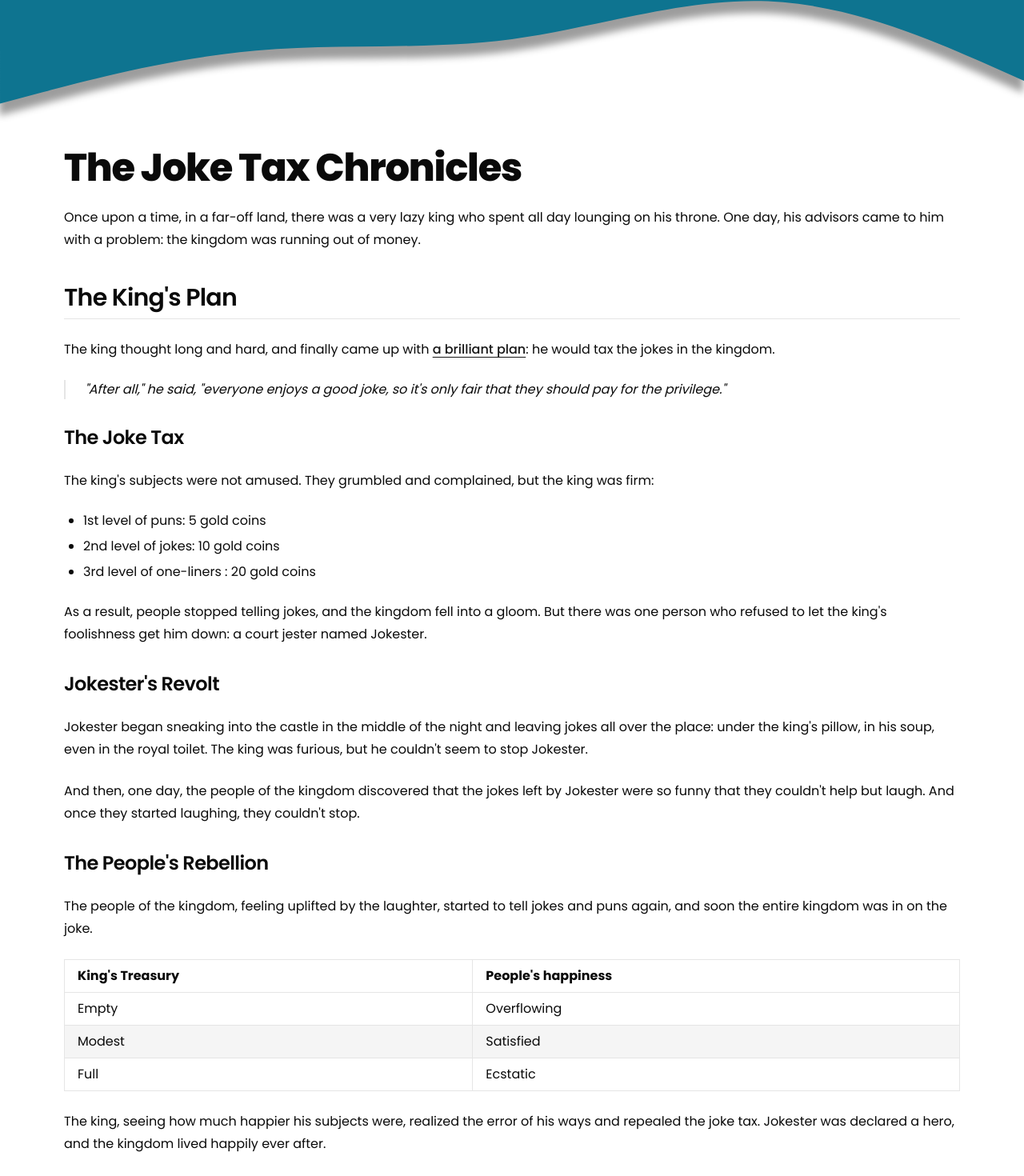
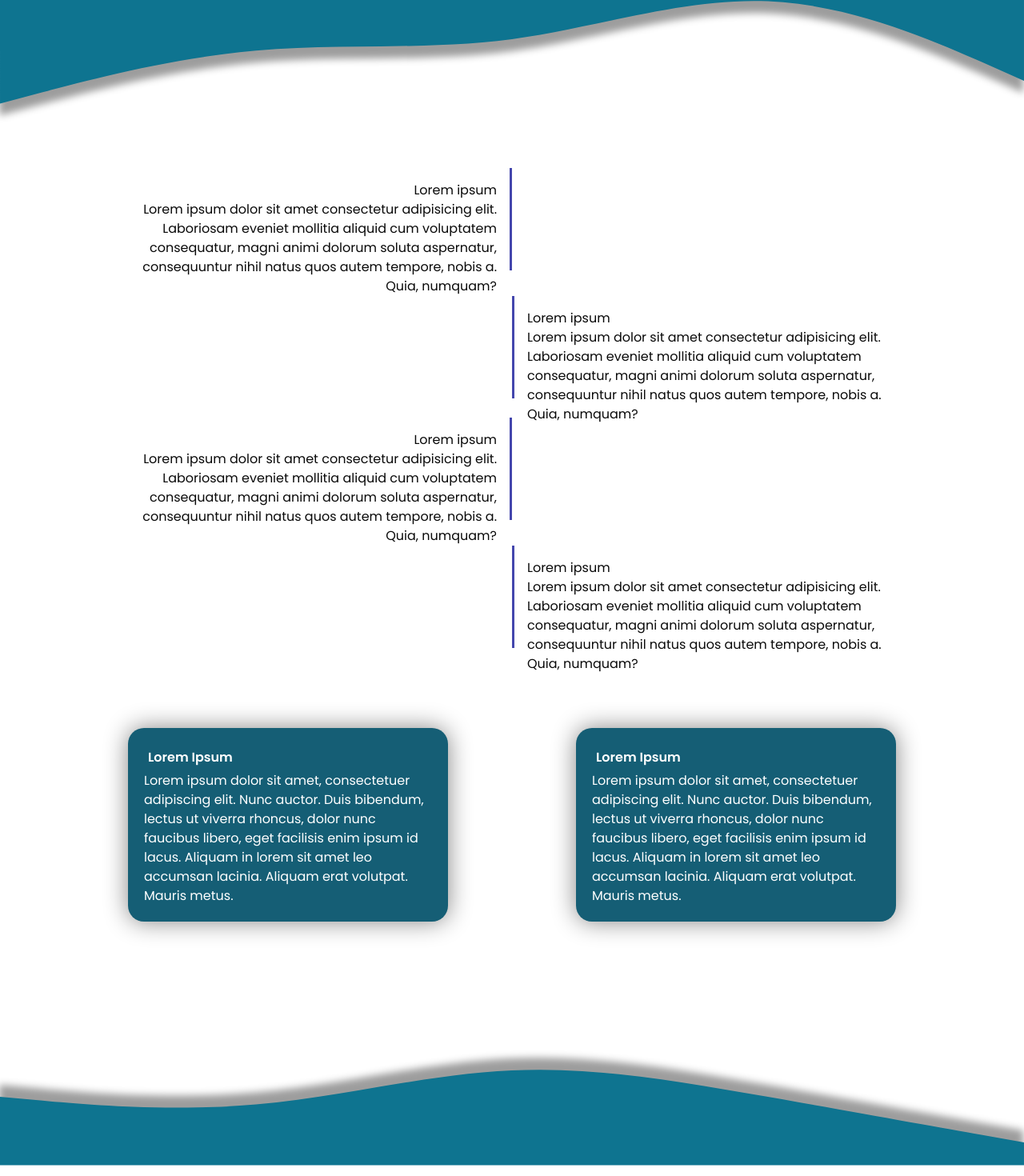
Before and after one commit to L3onardoCZ/pvd-project, a Next.js app: page / in a window 1280 px wide. Shown: the part 650-2120 px from the top of the page at 80% size. Built offline with nearby package versions, Linux system fonts and the light colour scheme.

Commit message:
4 texty animace

```diff
--- a/package.json
+++ b/package.json
@@ -22,6 +22,7 @@
     "next-themes": "^0.3.0",
     "react": "^18",
     "react-dom": "^18",
+    "react-intersection-observer": "^9.8.2",
     "tailwind-merge": "^2.3.0",
     "tailwindcss-animate": "^1.0.7"
   },
--- a/src/components/Typography.tsx
+++ b/src/components/Typography.tsx
@@ -1,125 +1,98 @@
+"use client"
 
+import React, { useState } from "react";
+import "./textLeftRight.css";
+import { useInView } from "react-intersection-observer";
 import { motion } from "framer-motion";
 
+export default function Typography() {
+  const [ref1, inView1] = useInView({
+    triggerOnce: true,
+    threshold: 1,
+  });
+  const [ref2, inView2] = useInView({
+    triggerOnce: true,
+    threshold: 1,
+  });
+  const [ref3, inView3] = useInView({
+    triggerOnce: true,
+    threshold: 1,
+  });
+  const [ref4, inView4] = useInView({
+    triggerOnce: true,
+    threshold: 1,
+  });
 
-export default function Typography(){
-    return(
-
-        <div className="px-20">
-
-            <h1 className="scroll-m-20 text-4xl font-extrabold tracking-tight lg:text-5xl">
-            The Joke Tax Chronicles
-            </h1>
-            <p className="leading-7 [&:not(:first-child)]:mt-6">
-            Once upon a time, in a far-off land, there was a very lazy king who
-            spent all day lounging on his throne. One day, his advisors came to him
-            with a problem: the kingdom was running out of money.
+  return (
+    <>
+      <div className="flex w-full justify-center mt-6">
+        <div className="flex max-w-[1000px]">
+          <motion.div
+            ref={ref1}
+            initial={{ x: -100, opacity: 0 }}
+            animate={{ x: inView1 ? 0 : -100, opacity: inView1 ? 1 : 0 }}
+            transition={{ type: "spring", stiffness: 120, duration: 0.5 }}
+            className="textLeft h-32 text-right p-4"
+          >
+            <h3>Lorem ipsum</h3>
+            <p>
+              Lorem ipsum dolor sit amet consectetur adipisicing elit.
+              Laboriosam eveniet mollitia aliquid cum voluptatem consequatur,
+              magni animi dolorum soluta aspernatur, consequuntur nihil natus
+              quos autem tempore, nobis a. Quia, numquam?
             </p>
-            <h2 className="mt-10 scroll-m-20 border-b pb-2 text-3xl font-semibold tracking-tight transition-colors first:mt-0">
-            The King's Plan
-            </h2>
-            <p className="leading-7 [&:not(:first-child)]:mt-6">
-            The king thought long and hard, and finally came up with{" "}
-            <a
-                href="#"
-                className="font-medium text-primary underline underline-offset-4"
-            >
-                a brilliant plan
-            </a>
-            : he would tax the jokes in the kingdom.
+          </motion.div>
+          <motion.div
+            ref={ref2}
+            initial={{ x: -100, opacity: 0 }}
+            animate={{ x: inView2 ? 0 : -100, opacity: inView2 ? 1 : 0 }}
+            transition={{ type: "spring", stiffness: 120, duration: 0.5 }}
+            className="textRight mt-40 h-32 p-4"
+          >
+            <h3>Lorem ipsum</h3>
+            <p>
+              Lorem ipsum dolor sit amet consectetur adipisicing elit.
+              Laboriosam eveniet mollitia aliquid cum voluptatem consequatur,
+              magni animi dolorum soluta aspernatur, consequuntur nihil natus
+              quos autem tempore, nobis a. Quia, numquam?
             </p>
-            <blockquote className="mt-6 border-l-2 pl-6 italic">
-            "After all," he said, "everyone enjoys a good joke, so it's only fair
-            that they should pay for the privilege."
-            </blockquote>
-            <h3 className="mt-8 scroll-m-20 text-2xl font-semibold tracking-tight">
-            The Joke Tax
-            </h3>
-            <p className="leading-7 [&:not(:first-child)]:mt-6">
-            The king's subjects were not amused. They grumbled and complained, but
-            the king was firm:
+          </motion.div>
+        </div>
+      </div>
+      <div className="flex w-full justify-center mt-6">
+        <div className="flex max-w-[1000px]">
+          <motion.div
+            ref={ref3}
+            initial={{ x: -100, opacity: 0 }}
+            animate={{ x: inView3 ? 0 : -100, opacity: inView3 ? 1 : 0 }}
+            transition={{ type: "spring", stiffness: 120, duration: 0.5 }}
+            className="textLeft h-32 text-right p-4"
+          >
+            <h3>Lorem ipsum</h3>
+            <p>
+              Lorem ipsum dolor sit amet consectetur adipisicing elit.
+              Laboriosam eveniet mollitia aliquid cum voluptatem consequatur,
+              magni animi dolorum soluta aspernatur, consequuntur nihil natus
+              quos autem tempore, nobis a. Quia, numquam?
             </p>
-            <ul className="my-6 ml-6 list-disc [&>li]:mt-2">
-            <li>1st level of puns: 5 gold coins</li>
-            <li>2nd level of jokes: 10 gold coins</li>
-            <li>3rd level of one-liners : 20 gold coins</li>
-            </ul>
-            <p className="leading-7 [&:not(:first-child)]:mt-6">
-            As a result, people stopped telling jokes, and the kingdom fell into a
-            gloom. But there was one person who refused to let the king's
-            foolishness get him down: a court jester named Jokester.
+          </motion.div>
+          <motion.div
+            ref={ref4}
+            initial={{ x: -100, opacity: 0 }}
+            animate={{ x: inView4 ? 0 : -100, opacity: inView4 ? 1 : 0 }}
+            transition={{ type: "spring", stiffness: 120, duration: 0.5 }}
+            className="textRight mt-40 h-32 p-4"
+          >
+            <h3>Lorem ipsum</h3>
+            <p>
+              Lorem ipsum dolor sit amet consectetur adipisicing elit.
+              Laboriosam eveniet mollitia aliquid cum voluptatem consequatur,
+              magni animi dolorum soluta aspernatur, consequuntur nihil natus
+              quos autem tempore, nobis a. Quia, numquam?
             </p>
-            <h3 className="mt-8 scroll-m-20 text-2xl font-semibold tracking-tight">
-            Jokester's Revolt
-            </h3>
-            <p className="leading-7 [&:not(:first-child)]:mt-6">
-            Jokester began sneaking into the castle in the middle of the night and
-            leaving jokes all over the place: under the king's pillow, in his soup,
-            even in the royal toilet. The king was furious, but he couldn't seem to
-            stop Jokester.
-            </p>
-            <p className="leading-7 [&:not(:first-child)]:mt-6">
-            And then, one day, the people of the kingdom discovered that the jokes
-            left by Jokester were so funny that they couldn't help but laugh. And
-            once they started laughing, they couldn't stop.
-            </p>
-            <h3 className="mt-8 scroll-m-20 text-2xl font-semibold tracking-tight">
-            The People's Rebellion
-            </h3>
-            <p className="leading-7 [&:not(:first-child)]:mt-6">
-            The people of the kingdom, feeling uplifted by the laughter, started to
-            tell jokes and puns again, and soon the entire kingdom was in on the
-            joke.
-            </p>
-            <div className="my-6 w-full overflow-y-auto">
-            <table className="w-full">
-                <thead>
-                <tr className="m-0 border-t p-0 even:bg-muted">
-                    <th className="border px-4 py-2 text-left font-bold [&[align=center]]:text-center [&[align=right]]:text-right">
-                    King's Treasury
-                    </th>
-                    <th className="border px-4 py-2 text-left font-bold [&[align=center]]:text-center [&[align=right]]:text-right">
-                    People's happiness
-                    </th>
-                </tr>
-                </thead>
-                <tbody>
-                <tr className="m-0 border-t p-0 even:bg-muted">
-                    <td className="border px-4 py-2 text-left [&[align=center]]:text-center [&[align=right]]:text-right">
-                    Empty
-                    </td>
-                    <td className="border px-4 py-2 text-left [&[align=center]]:text-center [&[align=right]]:text-right">
-                    Overflowing
-                    </td>
-                </tr>
-                <tr className="m-0 border-t p-0 even:bg-muted">
-                    <td className="border px-4 py-2 text-left [&[align=center]]:text-center [&[align=right]]:text-right">
-                    Modest
-                    </td>
-                    <td className="border px-4 py-2 text-left [&[align=center]]:text-center [&[align=right]]:text-right">
-                    Satisfied
-                    </td>
-                </tr>
-                <tr className="m-0 border-t p-0 even:bg-muted">
-                    <td className="border px-4 py-2 text-left [&[align=center]]:text-center [&[align=right]]:text-right">
-                    Full
-                    </td>
-                    <td className="border px-4 py-2 text-left [&[align=center]]:text-center [&[align=right]]:text-right">
-                    Ecstatic
-                    </td>
-                </tr>
-                </tbody>
-            </table>
-            </div>
-            <p className="leading-7 [&:not(:first-child)]:mt-6">
-            The king, seeing how much happier his subjects were, realized the error
-            of his ways and repealed the joke tax. Jokester was declared a hero, and
-            the kingdom lived happily ever after.
-            </p>
-            <p className="leading-7 [&:not(:first-child)]:mt-6">
-            The moral of the story is: never underestimate the power of a good laugh
-            and always be careful of bad ideas.
-            </p>
+          </motion.div>
         </div>
-    )
+      </div>
+    </>
+  );
 }
--- /dev/null
+++ b/src/components/textLeftRight.css
@@ -0,0 +1,11 @@
+
+.textLeft{
+
+    border-right: 3px solid rgb(68, 70, 173);
+}
+
+
+
+.textRight{
+    border-left: 3px solid rgb(68, 70, 173);
+}
```
Also changed, not shown: 1 other file (tests, documents, lock files or other folders).
